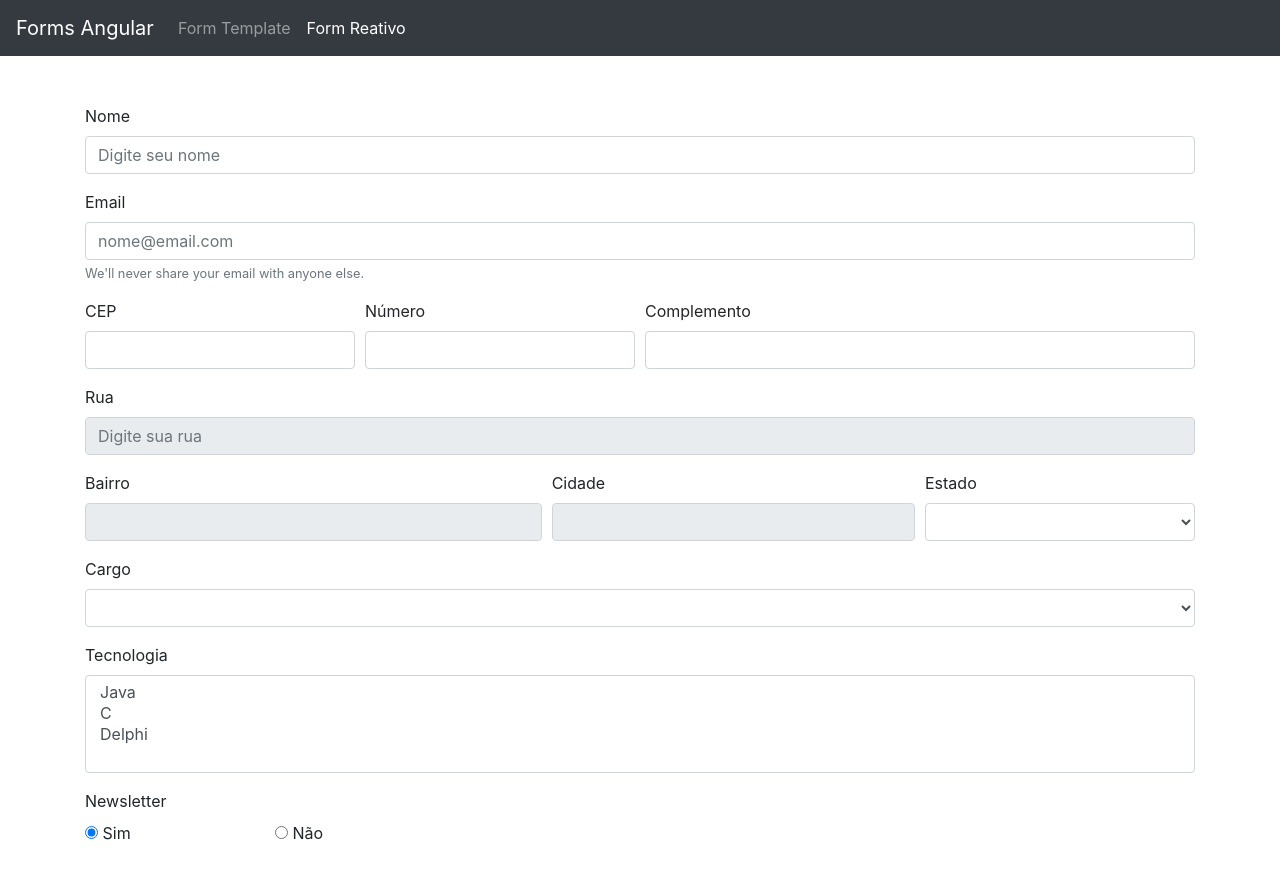
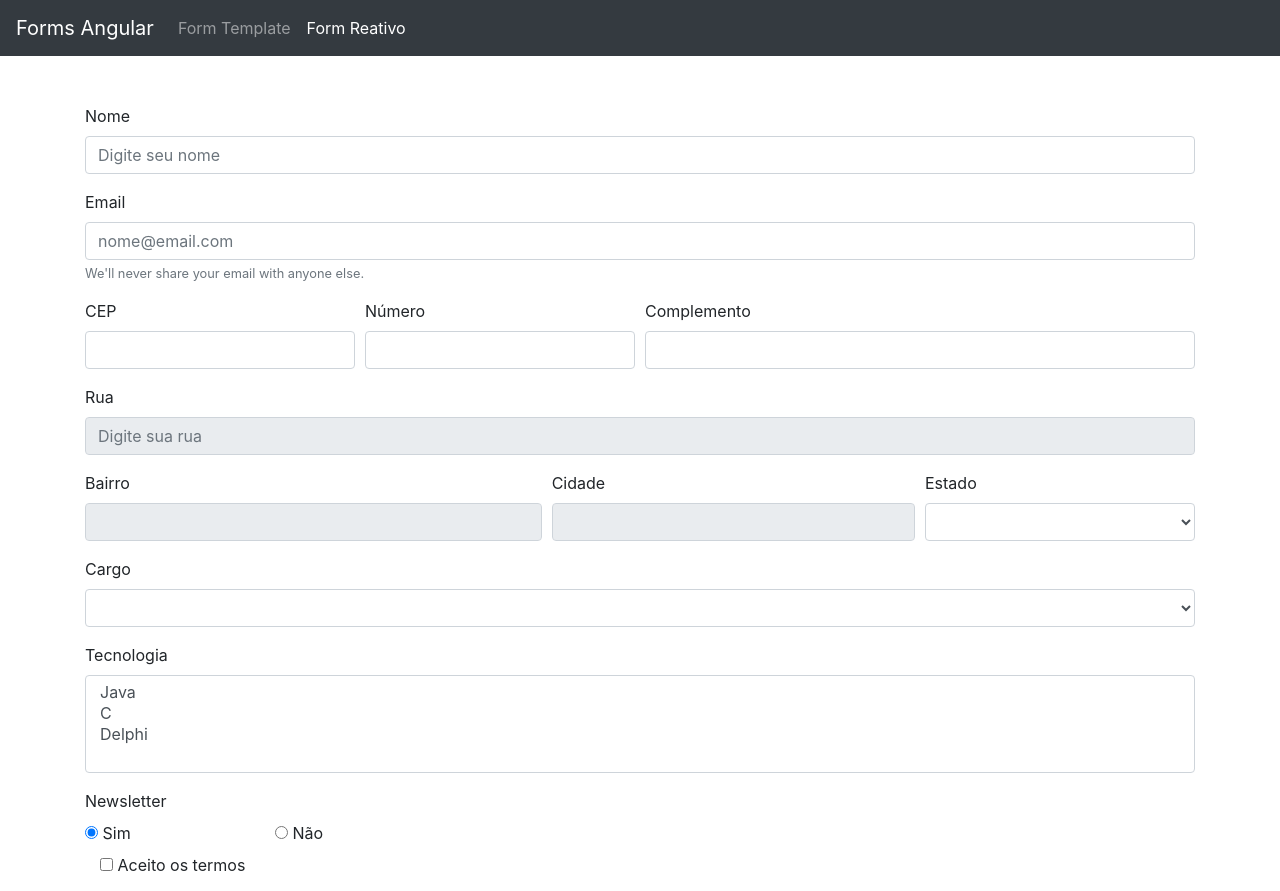
Before and after one commit to MucaBordini/curso-angular-forms, an Angular app: page /dataForm in a window 1280 px wide. Shown: the top 891 px of the page. Built offline with nearby package versions, Linux system fonts and the light colour scheme.

Commit message:
Checkbox Toggle

```diff
--- a/src/app/data-form/data-form.component.html
+++ b/src/app/data-form/data-form.component.html
@@ -130,6 +130,16 @@
 
       </div>
 
+      <div class="form-group">
+        <div class="col-md-3">
+          <div class="checkbox">
+            <label class="checkbox-inline">
+              <input type="checkbox" formControlName="termos"> Aceito os termos
+            </label>
+          </div>
+        </div>
+      </div>
+
     </div>
 
   <br>
--- a/src/app/data-form/data-form.component.ts
+++ b/src/app/data-form/data-form.component.ts
@@ -52,7 +52,8 @@ export class DataFormComponent implements OnInit {
       }),
       cargo: [null],
       tecnologia: [null],
-      newsletter: ['s']
+      newsletter: ['s'],
+      termos: [false, Validators.pattern('true')]
     });
 
   }
```
